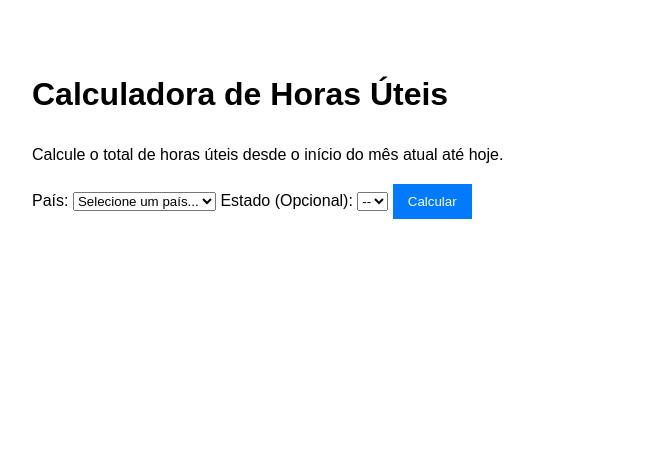
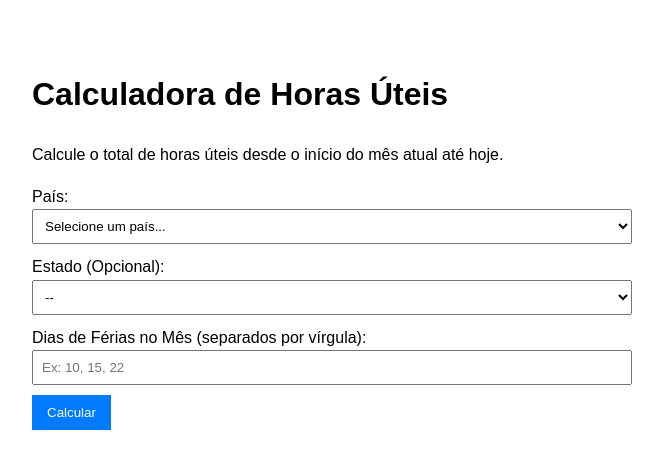
Before and after one commit to vitoralcantara/calculadora-horas, a Flask app: template templates/index.html in a window 1280 px wide. Shown: the top 469 px of the page, without its empty margins (308-971 px from the left). Run offline with Flask 3, Linux system fonts and the light colour scheme; the template is opened without the code that fills it, so the values that code supplies are empty.

Commit message:
adicionado a opção de dias de férias que não serão computadas para o cálculo de horas úteis

```diff
--- a/app.py
+++ b/app.py
@@ -14,12 +14,13 @@ app.secret_key = os.urandom(24)
 # --- Lógica de Cálculo (reutilizada do script original) ---
 HORAS_UTEIS_POR_DIA = 8
 
-def calcular_horas_uteis(pais, estado=None):
+def calcular_horas_uteis(pais, estado=None, dias_de_ferias=None):
     """
     Calcula o total de horas úteis usando a biblioteca 'holidays' para mais precisão.
     """
     hoje = datetime.date.today()
     primeiro_dia_do_mes = hoje.replace(day=1)
+    ferias_no_mes = dias_de_ferias or []
 
     # Garante que o estado seja None se for uma string vazia
     if not estado:
@@ -37,9 +38,10 @@ def calcular_horas_uteis(pais, estado=None):
 
     while dia_atual <= hoje:
         e_dia_de_semana = dia_atual.weekday() < 5
+        nao_e_ferias = dia_atual not in ferias_no_mes
         nao_e_feriado = dia_atual not in feriados_locais
 
-        if e_dia_de_semana and nao_e_feriado:
+        if e_dia_de_semana and nao_e_feriado and nao_e_ferias:
             total_horas_uteis += HORAS_UTEIS_POR_DIA
 
         dia_atual += datetime.timedelta(days=1)
@@ -54,6 +56,7 @@ def index():
     # Recupera os últimos valores da sessão, se existirem
     ultimo_pais = session.get('pais', '')
     ultimo_estado = session.get('estado', '')
+    ultimas_ferias = session.get('ferias', '')
 
     # Configura o gettext para buscar as traduções para português do pycountry
     try:
@@ -88,7 +91,8 @@ def index():
     return render_template('index.html',
                            paises=paises_disponiveis,
                            pais_selecionado=ultimo_pais,
-                           estado_selecionado=ultimo_estado)
+                           estado_selecionado=ultimo_estado,
+                           ferias_selecionadas=ultimas_ferias)
 
 @app.route('/calculate') # Removido methods=['GET', 'POST'], pois agora é apenas GET
 def calculate():
@@ -98,22 +102,36 @@ def calculate():
     # Dados vindos dos parâmetros da URL (ex: /calculate?pais=BR&estado=SP)
     pais = request.args.get('pais', '').upper()
     estado = request.args.get('estado', '').upper()
+    ferias_str = request.args.get('ferias', '')
 
     # Validação para garantir que o país foi fornecido
     if not pais:
         return render_template('result.html', erro="O parâmetro 'pais' é obrigatório para o cálculo.")
 
+    dias_de_ferias = []
+    if ferias_str:
+        try:
+            hoje = datetime.date.today()
+            # Converte a string "10,11,22" em uma lista de objetos date
+            dias_int = [int(dia.strip()) for dia in ferias_str.split(',')]
+            dias_de_ferias = [datetime.date(hoje.year, hoje.month, dia) for dia in dias_int]
+        except (ValueError, TypeError):
+            return render_template('result.html', erro="Formato inválido para dias de férias. Use números separados por vírgula (ex: 10,15,22).")
+
     # Armazena os valores na sessão para a próxima visita
     session['pais'] = pais
     session['estado'] = estado
+    session['ferias'] = ferias_str
 
-    horas, erro = calcular_horas_uteis(pais, estado)
+    horas, erro = calcular_horas_uteis(pais, estado, dias_de_ferias)
 
     localidade = pais
     if estado:
         localidade += f"-{estado}"
 
-    return render_template('result.html', horas=horas, localidade=localidade, erro=erro)
+    return render_template('result.html',
+                           horas=horas, localidade=localidade, erro=erro,
+                           dias_ferias=ferias_str)
 
 @app.route('/api/states/<country_code>')
 def get_states(country_code):
--- a/templates/index.html
+++ b/templates/index.html
@@ -6,7 +6,7 @@
     <title>Calculadora de Horas Úteis</title>
     <style>
         body { font-family: sans-serif; max-width: 600px; margin: 2em auto; padding: 1em; line-height: 1.6; }
-        input { padding: 8px; margin-bottom: 10px; width: 100%; box-sizing: border-box; }
+        input, select { padding: 8px; margin-bottom: 10px; width: 100%; box-sizing: border-box; }
         button { padding: 10px 15px; background-color: #007bff; color: white; border: none; cursor: pointer; }
     </style>
 </head>
@@ -27,6 +27,9 @@
         <select id="estado" name="estado">
             <option value="">--</option>
         </select>
+
+        <label for="ferias">Dias de Férias no Mês (separados por vírgula):</label>
+        <input type="text" id="ferias" name="ferias" placeholder="Ex: 10, 15, 22" value="{{ ferias_selecionadas or '' }}">
 
         <button type="submit">Calcular</button>
     </form>
--- a/templates/result.html
+++ b/templates/result.html
@@ -15,6 +15,9 @@
         <p class="error">{{ erro }}</p>
     {% else %}
         <p>Desde o início do mês até hoje, tivemos <span class="result">{{ horas }}</span> horas úteis (considerando feriados de {{ localidade }}).</p>
+        {% if dias_ferias %}
+            <p><small>Dias de férias desconsiderados: {{ dias_ferias }}.</small></p>
+        {% endif %}
     {% endif %}
     <a href="/">Calcular novamente</a>
 </body>
```
Also changed, not shown: calcula_horas_uteis.py (+26 -4 lines), README.md.
